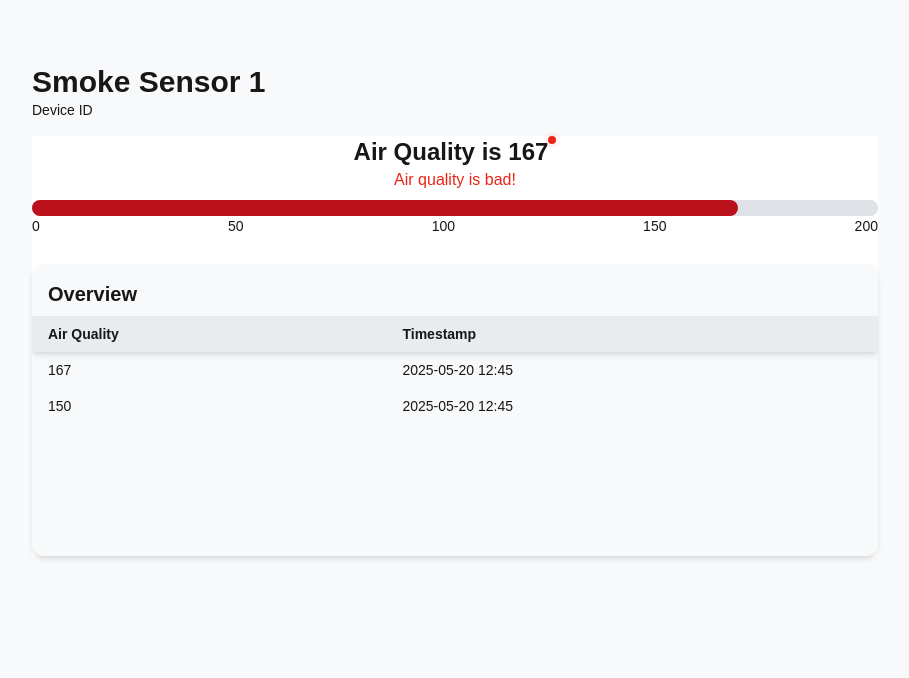
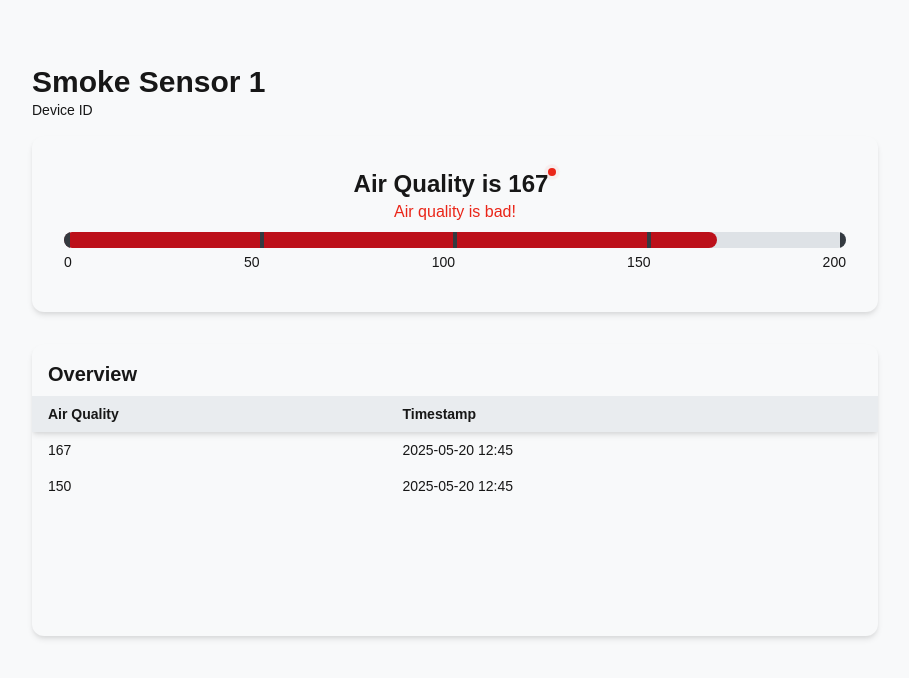
Before and after one commit to AmaCrisn/IOT-Dashboard, a Next.js app: page /smoke in a window 1280 px wide. Shown: the top 678 px of the page, without its empty margins (185-1094 px from the left). Built offline with nearby package versions, Linux system fonts and the light colour scheme.

Commit message:
Added marker to bar

```diff
--- a/app/smoke/page.js
+++ b/app/smoke/page.js
@@ -12,28 +12,44 @@ export default function Smoke({ onClose }) {
             {/* Node name / Item name */}
             <div className="text-2xl sm:text-3xl font-bold">Smoke Sensor 1</div>
             <div className="mb-4 text-sm sm:text-md">Device ID</div>
-            <div className="flex justify-center items-center bg-white">
+            <div className="flex justify-center items-center">
               {/* Dashboard Wrapper */}
               <div className="w-full max-w-6xl">
+                <div className="bg-gray-50 shadow-md rounded-xl px-8 pb-10 mb-8">
                   <div className="mb-2 flex flex-col justify-center">
-                  <div className="flex justify-center">
-                    <span className="font-bold text-2xl text-center">Air Quality is 167</span>
+                    <div className="flex justify-center pt-8">
+                      <span className="font-bold text-2xl text-center">
+                        Air Quality is 167
+                      </span>
                       <span className="relative flex h-2 w-2">
                         <span className="absolute inline-flex h-2 w-2 rounded-full bg-red-400 opacity-75 animate-ping"></span>
                         <span className="relative inline-flex h-2 w-2 rounded-full bg-red-400"></span>
                       </span>
                     </div>
-                  <span className="text-md text-center text-red-400">Air quality is bad!</span>
+                    <span className="text-md text-center text-red-400">
+                      Air quality is bad!
+                    </span>
                   </div>
 
                   {/* Smoke indicator bar */}
-                <div className="w-full bg-gray-200 rounded-full h-4 mb-12">
+                  <div className="w-full bg-gray-200 rounded-full h-4 relative overflow-hidden">
                     <div
                       className="bg-red-500 h-4 rounded-full transition-all duration-300"
                       style={{ width: "83.5%" }}
                     ></div>
+
+                    {/* Tick marks container */}
+                    <div className="flex justify-between absolute inset-x-0 top-0 h-4 pointer-events-none">
+                      <span className="w-1.5 h-4 bg-gray-700"></span>
+                      <span className="w-1 h-4 bg-gray-700"></span>
+                      <span className="w-1 h-4 bg-gray-700"></span>
+                      <span className="w-1 h-4 bg-gray-700"></span>
+                      <span className="w-1.5 h-4 bg-gray-700"></span>
+                    </div>
+                  </div>
+
                   {/* Value indicator */}
-                  <div className="flex justify-between text-sm sm:text-md">
+                  <div className="flex justify-between text-sm sm:text-md mt-1">
                     <span>0</span>
                     <span>50</span>
                     <span>100</span>
--- a/app/temperature/page.js
+++ b/app/temperature/page.js
@@ -29,17 +29,25 @@ export default function Temperature({ onClose }) {
                     <div className="text-sm mb-2">
                       Current: 27°C / Max: 40°C
                     </div>
-                    <div className="w-full bg-gray-200 rounded-full h-4 mb-4">
+                    <div className="w-full bg-gray-200 rounded-full h-4 relative overflow-hidden">
                       <div
                         className="bg-green-400 h-4 rounded-full transition-all duration-300"
                         style={{ width: "27%" }}
                       ></div>
+
+                      {/* Tick marks container */}
+                      <div className="flex justify-between absolute inset-x-0 top-0 h-4 pointer-events-none">
+                        <span className="w-1.5 h-4 bg-gray-700"></span>
+                        <span className="w-1 h-4 bg-gray-700"></span>
+                        <span className="w-1.5 h-4 bg-gray-700"></span>
+                      </div>
+                    </div>
+
                     {/* Value indicator */}
                     <div className="flex justify-between text-sm sm:text-md">
                       <span>0°C</span>
                       <span>50°C</span>
                       <span>100°C</span>
-                      </div>
                     </div>
                   </div>
 
@@ -55,17 +63,25 @@ export default function Temperature({ onClose }) {
                     <div className="text-sm mb-2">
                       Current: 80% / Min: 30% - Max: 60%
                     </div>
-                    <div className="w-full bg-gray-200 rounded-full h-4 mb-4">
+                    <div className="w-full bg-gray-200 rounded-full h-4 relative overflow-hidden">
                       <div
                         className="bg-red-500 h-4 rounded-full transition-all duration-300"
                         style={{ width: "80%" }}
                       ></div>
+
+                      {/* Tick marks container */}
+                      <div className="flex justify-between absolute inset-x-0 top-0 h-4 pointer-events-none">
+                        <span className="w-1.5 h-4 bg-gray-700"></span>
+                        <span className="w-1 h-4 bg-gray-700"></span>
+                        <span className="w-1.5 h-4 bg-gray-700"></span>
+                      </div>
+                    </div>
+
                     {/* Value indicator */}
                     <div className="flex justify-between text-sm sm:text-md">
                       <span>0%</span>
                       <span>50%</span>
                       <span>100%</span>
-                      </div>
                     </div>
                   </div>
                 </div>
```
Lines whose indentation alone changed are shown as unchanged.
